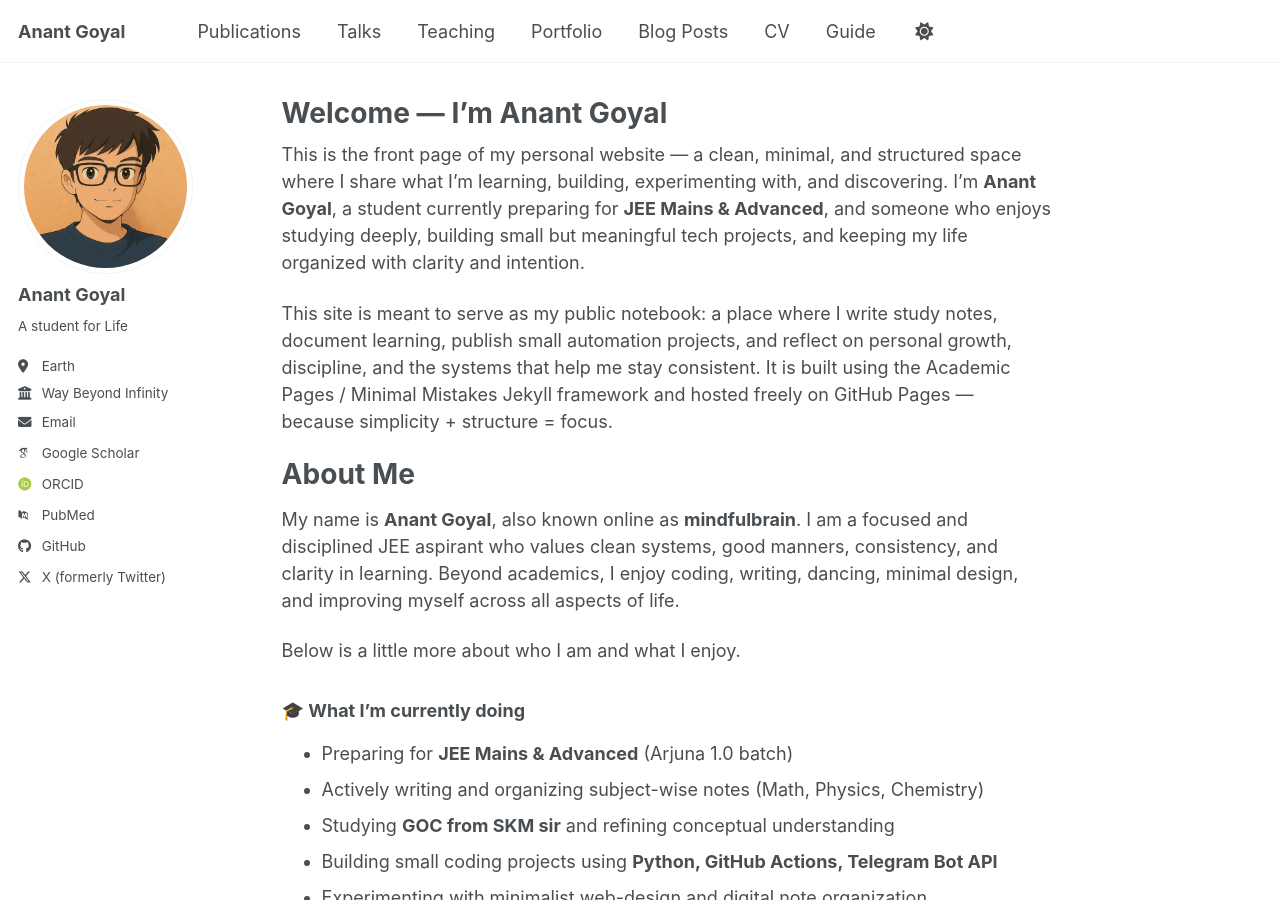
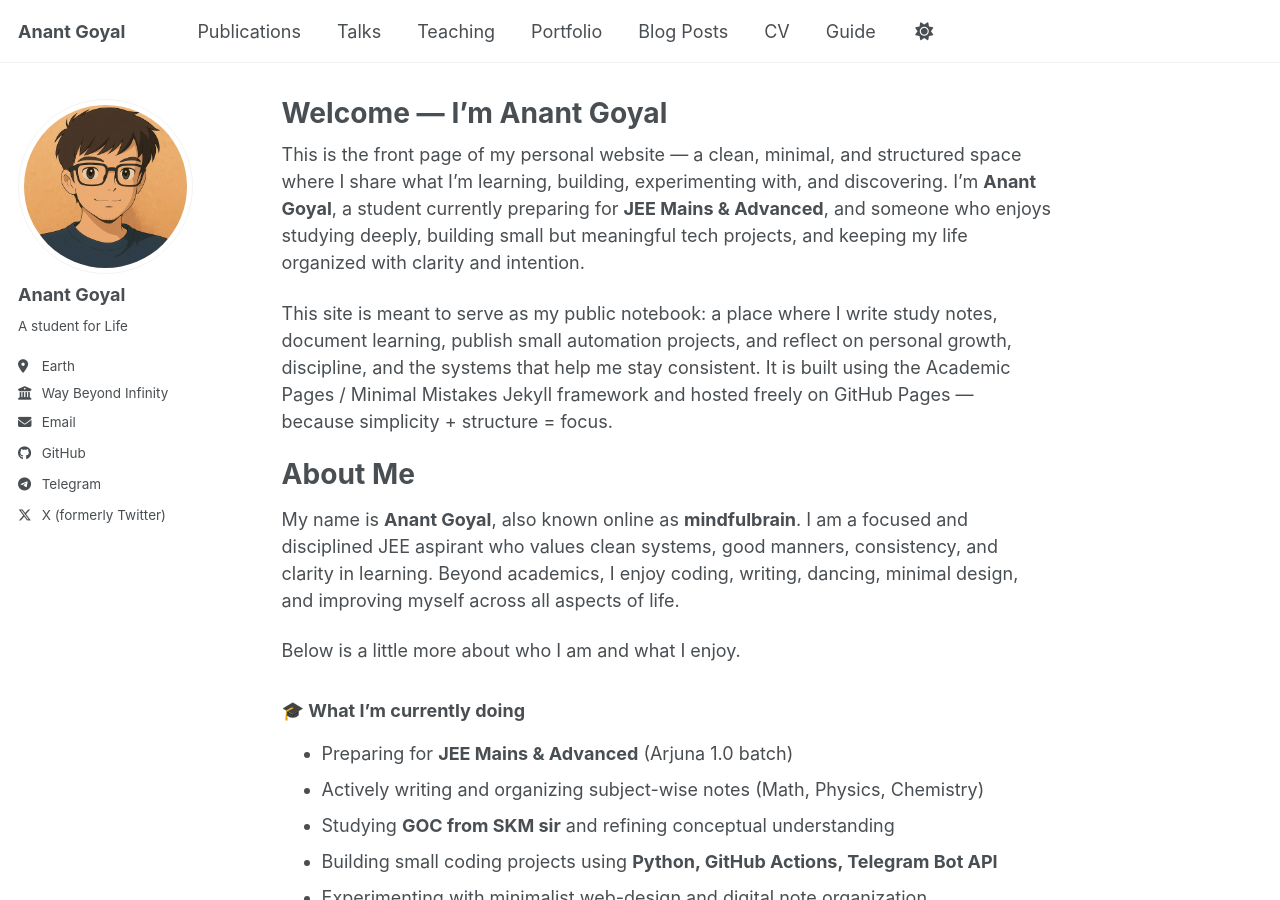
Before and after one commit to Mindfulbrain17/Mindfulbrain17.github.io, a Jekyll site: the page built from _pages/about.md, in a window 1280 px wide and 900 px high. Built offline with Jekyll 4.4.1, drawn with Linux system fonts in a browser that asks for light colours; some web fonts are replaced; a script bundle is joined from its source files by our own code; library files that are not in the unit come from our copies; some of the changed lines change nothing that is shown.

Commit message:
Clear out profile URLs in _config.yml
Updated social media and academic profile links to be empty placeholders.

```diff
--- a/_config.yml
+++ b/_config.yml
@@ -35,13 +35,13 @@
   # Academic websites
   academia         : # URL
   arxiv            : # URL - Update with the correct link to your profile
-  googlescholar    : "https://scholar.google.com/citations?user=PS_CX0AAAAAJ"
+  googlescholar    : #
   inspire-hep      : # URL
   impactstory      : # URL
-  orcid            : "https://orcid.org/yourorcidurl"
+  orcid            : #
   semantic         : # URL
   ssrn             : # URL
-  pubmed           : "https://www.ncbi.nlm.nih.gov/pubmed/?term=john+snow"
+  pubmed           : #
   researchgate     : # URL
   scopus           : # URL
   zotero           : # URL
@@ -72,7 +72,7 @@
   pinterest        : # Username
   soundcloud       : # Username
   steam            : # Username
-  telegram         : # URL
+  telegram         : Beyond_Anant
   tumblr           : # Username
   twitter          : Anant_Goyal_
   vine             : # Username
```
